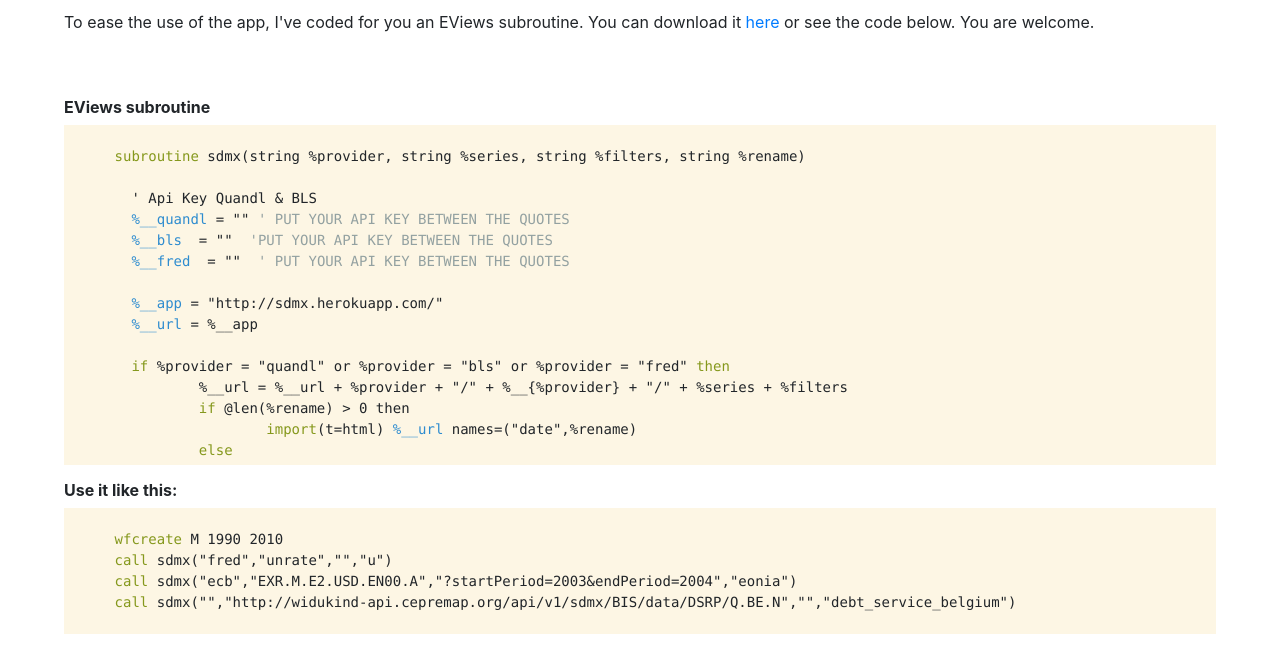
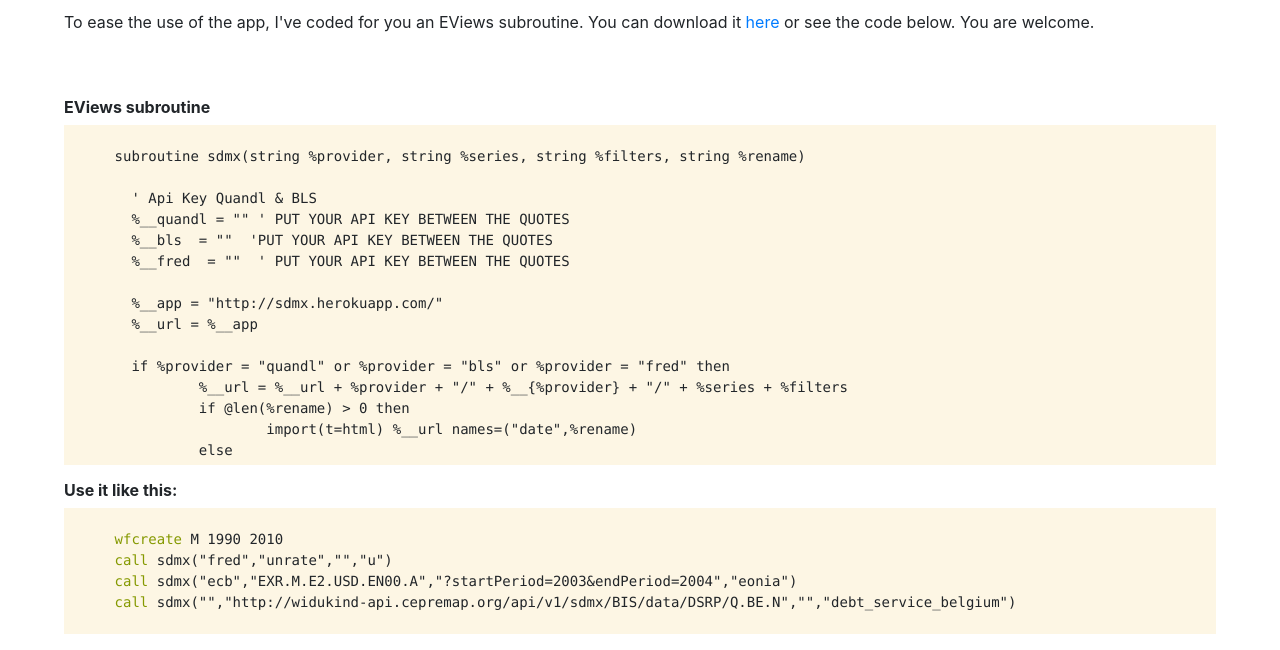
Before and after one commit to louisdecharson/eviewsSDMX, a website: page public/sub.html in a window 1280 px wide. Shown: the part 174-824 px from the top of the page. Drawn offline with nearby package versions, Linux system fonts and the light colour scheme.

Commit message:
Update sub.html

```diff
--- a/public/sub.html
+++ b/public/sub.html
@@ -20,15 +20,18 @@
       }
 
       .keyw {
-      color: #85981C;
+      color: #859900;
       }
-      .string {
-      color: #2E8CCF;
+      .keyw2 {
+      color: #b58900;
+      }
+      .var {
+      color: #268bd2;
       }
       .comment {
       color: #93A1A1;
       }
-      .str {
+      .string {
       color: #32A198;
       }
 
@@ -53,42 +56,42 @@
     <p>To ease the use of the app, I've coded for you an EViews subroutine. You can download it <a href="./subsdmx.prg">here</a> or see the code below. You are welcome.</p><br></br>
 
     <h6>EViews subroutine</h6>
-    <pre class="pre-scrollable"><code>
-      <span class="keyw">subroutine</span> sdmx(string %provider, string %series, string %filters, string %rename)
+    <pre class="pre-scrollable" id="eviews"><code>
+      subroutine sdmx(string %provider, string %series, string %filters, string %rename)
 
         ' Api Key Quandl & BLS
-        <span class="string">%__quandl</span> = "" <span class="comment">' PUT YOUR API KEY BETWEEN THE QUOTES</span>
-        <span class="string">%__bls</span>  = "" <span class="comment"> 'PUT YOUR API KEY BETWEEN THE QUOTES</span>
-        <span class="string">%__fred</span>  = "" <span class="comment"> ' PUT YOUR API KEY BETWEEN THE QUOTES</span>
+        %__quandl = "" ' PUT YOUR API KEY BETWEEN THE QUOTES
+        %__bls  = ""  'PUT YOUR API KEY BETWEEN THE QUOTES
+        %__fred  = ""  ' PUT YOUR API KEY BETWEEN THE QUOTES
 
-        <span class="string">%__app</span> = "http://sdmx.herokuapp.com/"
-        <span class="string">%__url</span> = %__app
+        %__app = "http://sdmx.herokuapp.com/"
+        %__url = %__app
 
-        <span class="keyw">if</span> %provider = "quandl" or %provider = "bls" or %provider = "fred" <span class="keyw">then</span>
+        if %provider = "quandl" or %provider = "bls" or %provider = "fred" then
                 %__url = %__url + %provider + "/" + %__{%provider} + "/" + %series + %filters
-                <span class="keyw">if</span> @len(%rename) > 0 then</span>
-                        <span class="keyw">import</span>(t=html) <span class="string">%__url</span> names=("date",%rename)
-                <span class="keyw">else</span>
-                        <span class="keyw">import</span>(t=html) <span class="string">%__url</span>
-                <span class="keyw">endif</span>
-        <span class="keyw">else</span>
-                <span class="keyw">if</span> %provider = "ecb" or %provider = "insee" or %provider = "eurostat" then
+                if @len(%rename) > 0 then
+                        import(t=html) %__url names=("date",%rename)
+                else
+                        import(t=html) %__url
+                endif
+        else
+                if %provider = "ecb" or %provider = "insee" or %provider = "eurostat" then
                         %__url = %__url + %provider + "/" + "series/" + %series + %filters
-                        <span class="keyw">if</span> @len(%rename) > 0 then</span>
-                                <span class="keyw">import</span>(t=html) <span class="string">%__url</span> colhead=2 namepos=none names=("date",%rename)
-                        <span class="keyw">else</span>
-                                <span class="keyw">import</span>(t=html) <span class="string">%__url</span> colhead=2 namepos=first
-                        <span class="keyw">endif</span>
-                <span class="keyw">else</span>
-                        <span class="string">%__url</span> = <span class="string">%__url</span> + "req?url=" + "'"  + %series + "'"
-                        <span class="keyw">if</span> @len(%rename) > 0 then</span>
-                                <span class="keyw">import</span>(t=html) <span class="string">%__url</span> colhead=2 namepos=none names=("date",%rename)
-                        <span class="keyw">else</span>
-                                <span class="keyw">import</span>(t=html) <span class="string">%__url</span> colhead=2 namepos=first
-                        <span class="keyw">endif</span>
-                <span class="keyw">endif</span>
-        <span class="keyw">endif</span>
-<span class="keyw">endsub</span>
+                        if @len(%rename) > 0 then
+                                import(t=html) %__url colhead=2 namepos=none names=("date",%rename)
+                        else
+                                import(t=html) %__url colhead=2 namepos=first
+                        endif
+                else
+                        %__url = %__url + "req?url=" + "'"  + %series + "'"
+                        if @len(%rename) > 0 then
+                                import(t=html) %__url colhead=2 namepos=none names=("date",%rename)
+                        else
+                                import(t=html) %__url colhead=2 namepos=first
+                        endif
+                endif
+        endif
+endsub
     </code></pre>
     <h6>Use it like this:</h6>
     <pre><code>
```
